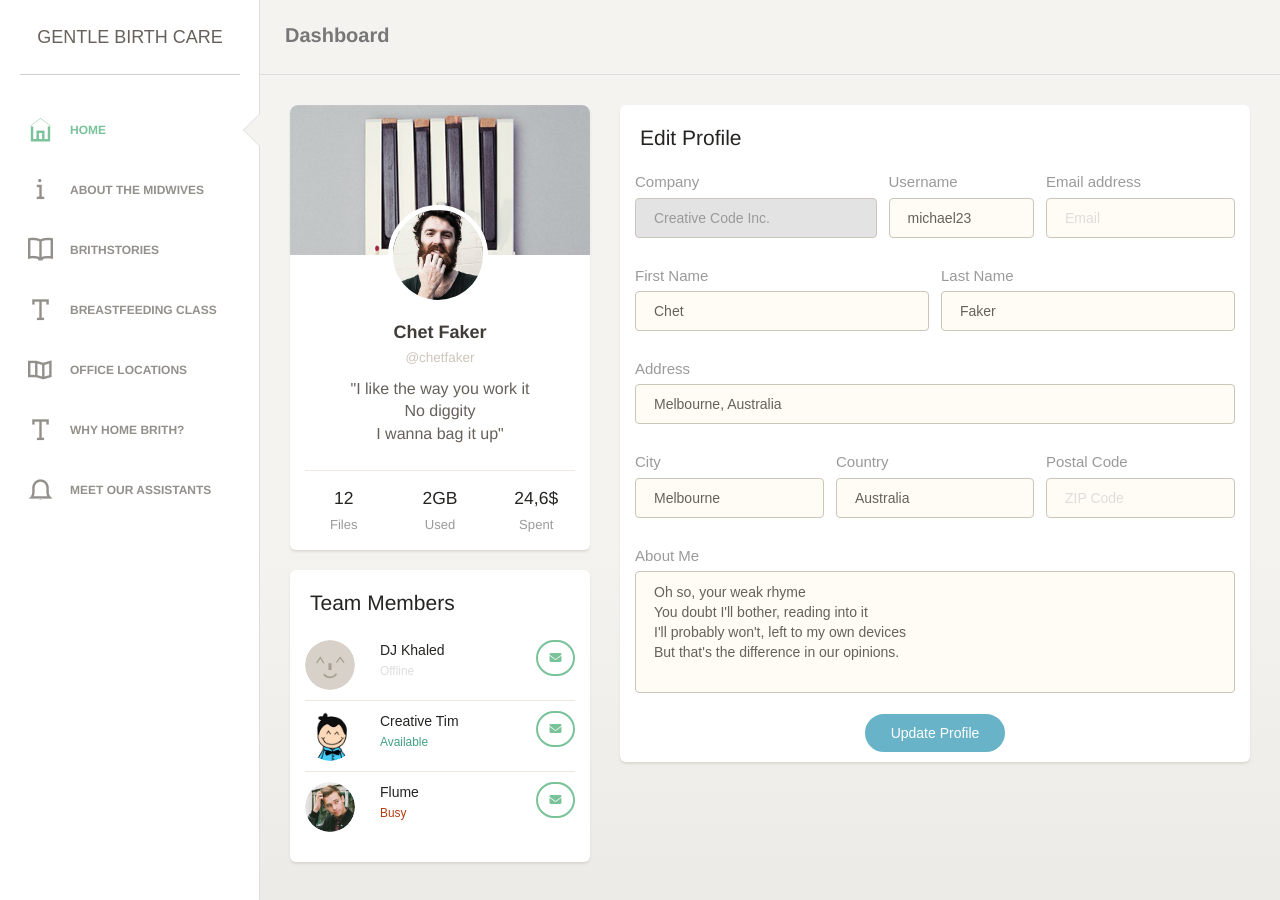
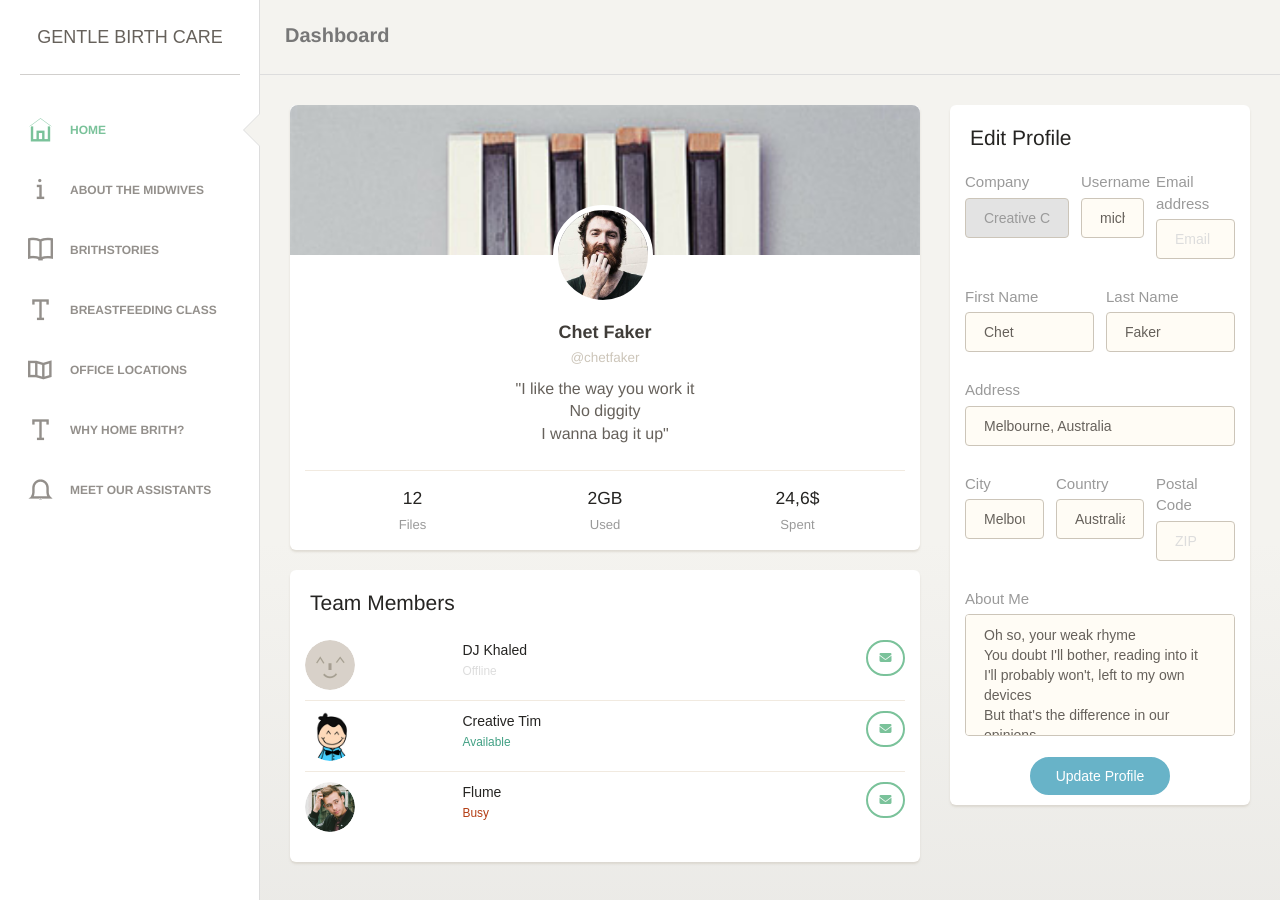
Before and after one commit to WoollyAlly/GentleBirthCare, a Jekyll site: the page built from index.html, in a window 1280 px wide. Built offline with Jekyll 4.4.1, drawn with Linux system fonts in a browser that asks for light colours; nearby versions of some CDN libraries; some web fonts are replaced.

Commit message:
Updated '/index.html' via CloudCannon

```diff
--- a/index.html
+++ b/index.html
@@ -5,7 +5,7 @@ layout: default
         <div class="content">
             <div class="container-fluid">
                 <div class="row">
-                    <div class="col-lg-4 col-md-5">
+                    <div class="col-lg-8 col-md-7">
                         <div class="card card-user">
                             <div class="image">
                                 <img src="assets/img/background.jpg" alt="..."/>
@@ -102,7 +102,7 @@ layout: default
                             </div>
                         </div>
                     </div>
-                    <div class="col-lg-8 col-md-7">
+                    <div class="col-lg-4 col-md-5">
                         <div class="card">
                             <div class="header">
                                 <h4 class="title">Edit Profile</h4>
```
